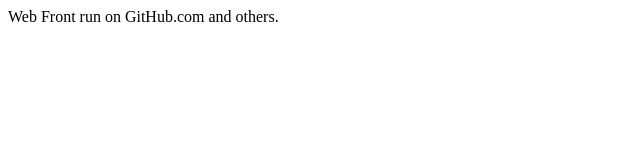
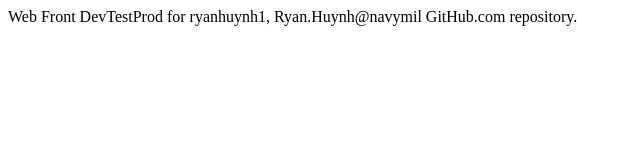
Before and after one commit to ryanhuynh1/web, a plain HTML site: page index.html in a window 1280 px wide. Shown: the whole page, without its empty margins (0-640 px from the left). Drawn offline with Linux system fonts and the light colour scheme.

Commit message:
Update index.html

```diff
--- a/index.html
+++ b/index.html
@@ -1,3 +1,3 @@
 <html>
-  Web Front run on GitHub.com and others.
+  Web Front DevTestProd for ryanhuynh1, Ryan.Huynh@navymil GitHub.com repository.
   </html>
```
